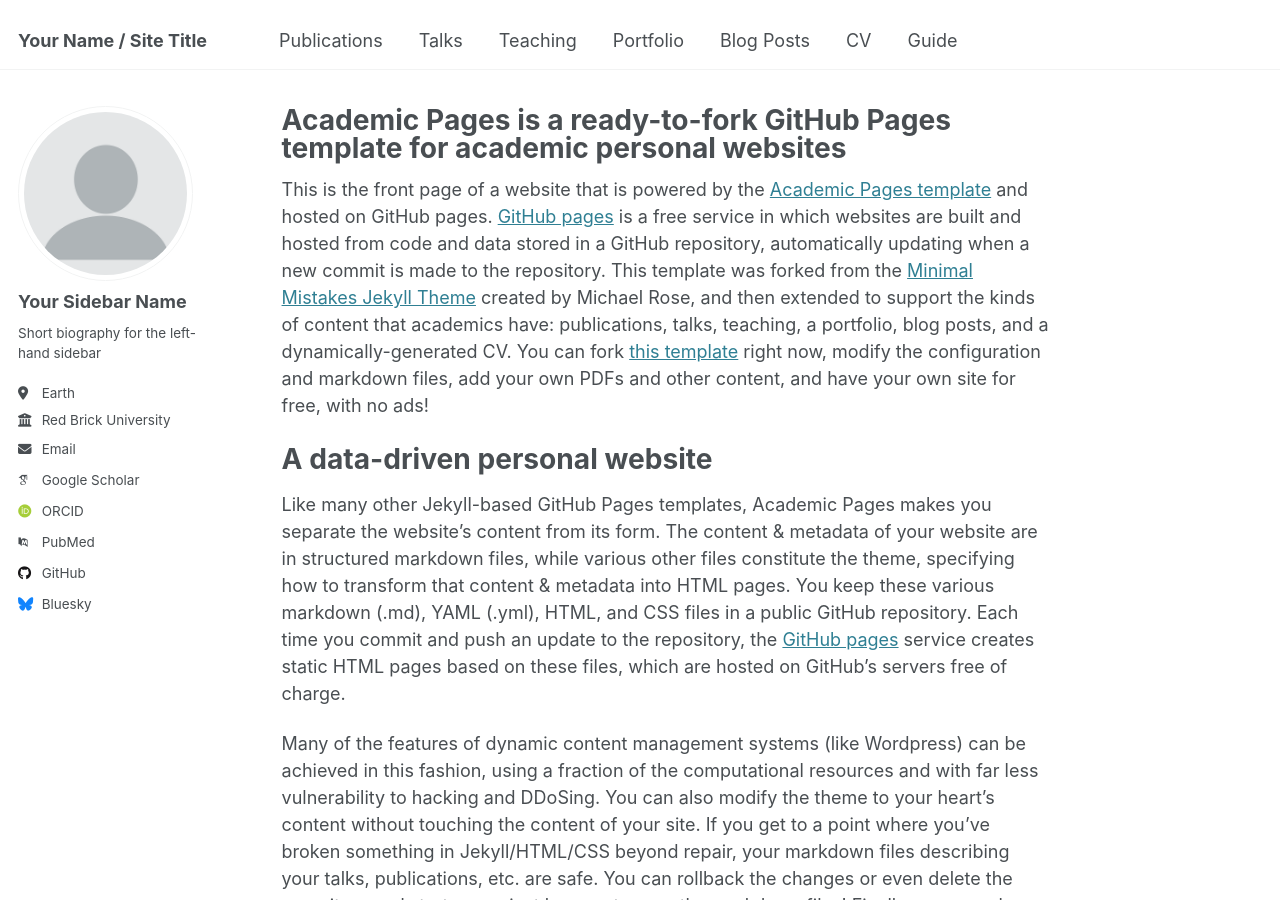
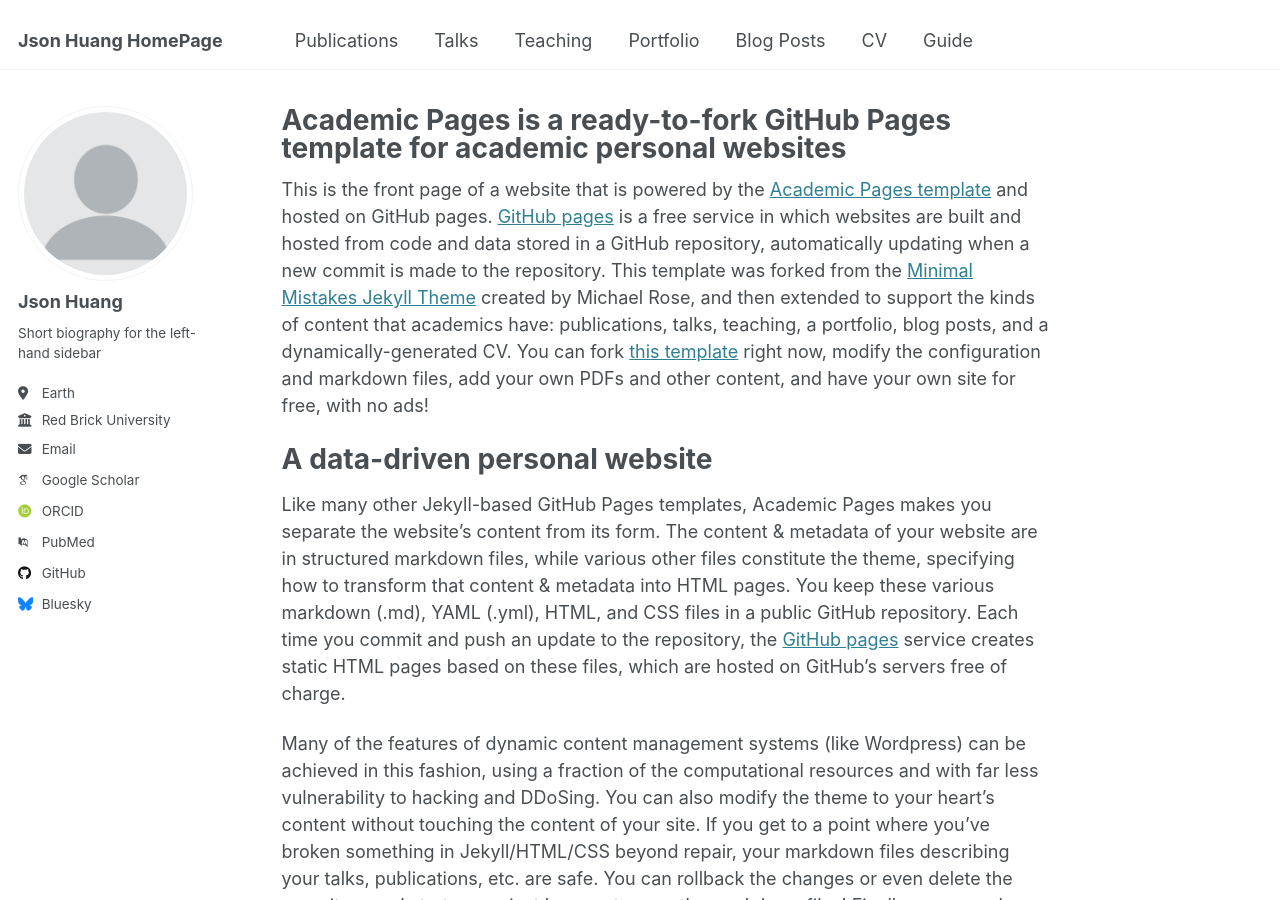
Before and after one commit to Jason-Huang516/JasonHuang.github.io, a Jekyll site: the page built from _pages/about.md, in a window 1280 px wide and 900 px high. Built offline with Jekyll 4.4.1, drawn with Linux system fonts in a browser that asks for light colours; some web fonts are replaced.

Commit message:
Update _config.yml

```diff
--- a/_config.yml
+++ b/_config.yml
@@ -9,7 +9,7 @@
 # Basic Site Settings
 locale                   : "en-US"
 site_theme               : "default"
-title                    : "Your Name / Site Title"
+title                    : "Json Huang HomePage"
 title_separator          : "-"
 name                     : &name "Json Huang"
 description              : &description "personal description"
@@ -23,7 +23,7 @@ repository               : "academicpages/academicpages.github.io"
 author:
   # Biographic information
   avatar           : "profile.png"
-  name             : "Your Sidebar Name"
+  name             : "Json Huang"
   pronouns         : # example: "she/her"
   bio              : "Short biography for the left-hand sidebar"
   location         : "Earth"
```
